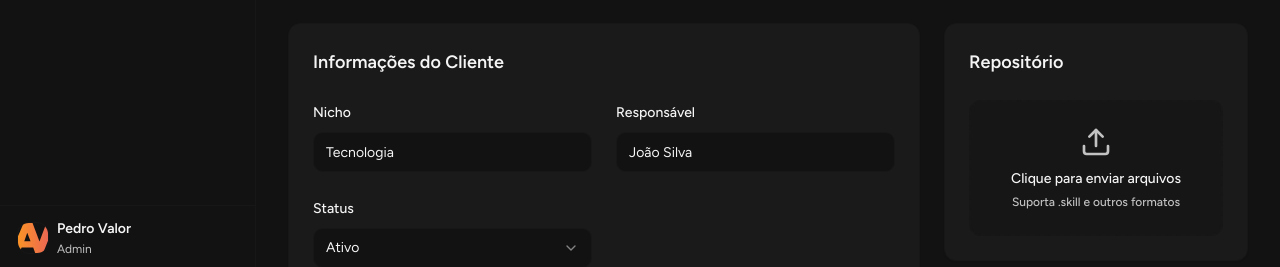
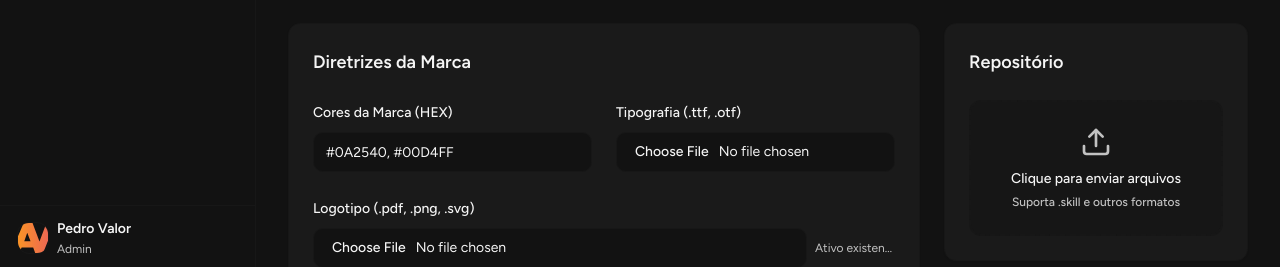
Before and after one commit to joaofre1tas/av-marketing-dashboard, a React (Vite) app: page /clientes/1 in a window 1280 px wide. Shown: the part 530-797 px from the top of the page. Built offline with nearby package versions, Linux system fonts and the light colour scheme.

Commit message:
Refactor client management and social media fields

```diff
--- a/src/components/EditClientModal.tsx
+++ b/src/components/EditClientModal.tsx
@@ -42,21 +42,12 @@ export function EditClientModal({ client, open, onOpenChange }: EditClientModalP
   const [logoFile, setLogoFile] = useState<File | null>(null)
   const [voiceAndTone, setVoiceAndTone] = useState('')
 
-  const [niche, setNiche] = useState('')
-  const [responsible, setResponsible] = useState('')
-  const [targetAudience, setTargetAudience] = useState('')
-  const [status, setStatus] = useState<'Ativo' | 'Pausado' | 'Encerrado'>('Ativo')
-
   useEffect(() => {
     if (client && open) {
       setName(client.name)
       setSocials(client.socials || [])
       setColors(client.guidelines?.colors || '')
       setVoiceAndTone(client.guidelines?.voiceAndTone || '')
-      setNiche(client.niche || '')
-      setResponsible(client.responsible || '')
-      setTargetAudience(client.targetAudience || '')
-      setStatus(client.status || 'Ativo')
 
       setSkillFile(null)
       setCoverImage(null)
@@ -100,10 +91,6 @@ export function EditClientModal({ client, open, onOpenChange }: EditClientModalP
       skillFile: skillName,
       coverImage: coverUrl,
       socials: socials.filter((s) => s.url.trim() !== ''),
-      niche,
-      responsible,
-      targetAudience,
-      status,
       guidelines: {
         ...client.guidelines,
         colors,
@@ -184,54 +171,6 @@ export function EditClientModal({ client, open, onOpenChange }: EditClientModalP
                     </span>
                   </div>
                 </div>
-              </div>
-            </div>
-
-            <div className="space-y-4">
-              <h3 className="text-sm font-semibold text-muted-foreground uppercase tracking-wider">
-                Informações do Cliente
-              </h3>
-              <div className="grid grid-cols-1 md:grid-cols-3 gap-4">
-                <div className="flex flex-col gap-2">
-                  <Label>Nicho</Label>
-                  <Input
-                    value={niche}
-                    onChange={(e) => setNiche(e.target.value)}
-                    placeholder="Ex: Tecnologia"
-                    className="bg-background border-[#171717]"
-                  />
-                </div>
-                <div className="flex flex-col gap-2">
-                  <Label>Responsável</Label>
-                  <Input
-                    value={responsible}
-                    onChange={(e) => setResponsible(e.target.value)}
-                    placeholder="Ex: João Silva"
-                    className="bg-background border-[#171717]"
-                  />
-                </div>
-                <div className="flex flex-col gap-2">
-                  <Label>Status</Label>
-                  <Select value={status} onValueChange={(val: any) => setStatus(val)}>
-                    <SelectTrigger className="bg-background border-[#171717]">
-                      <SelectValue />
-                    </SelectTrigger>
-                    <SelectContent>
-                      <SelectItem value="Ativo">Ativo</SelectItem>
-                      <SelectItem value="Pausado">Pausado</SelectItem>
-                      <SelectItem value="Encerrado">Encerrado</SelectItem>
-                    </SelectContent>
-                  </Select>
-                </div>
-              </div>
-              <div className="flex flex-col gap-2">
-                <Label>Público-alvo</Label>
-                <Textarea
-                  value={targetAudience}
-                  onChange={(e) => setTargetAudience(e.target.value)}
-                  placeholder="Descreva o público-alvo do cliente"
-                  className="min-h-[80px] bg-background border-[#171717]"
-                />
               </div>
             </div>
 
--- a/src/components/NewClientModal.tsx
+++ b/src/components/NewClientModal.tsx
@@ -43,11 +43,6 @@ export function NewClientModal({ open, onOpenChange }: NewClientModalProps) {
   const [logoFile, setLogoFile] = useState<File | null>(null)
   const [voiceAndTone, setVoiceAndTone] = useState('')
 
-  const [niche, setNiche] = useState('')
-  const [responsible, setResponsible] = useState('')
-  const [targetAudience, setTargetAudience] = useState('')
-  const [status, setStatus] = useState<'Ativo' | 'Pausado' | 'Encerrado'>('Ativo')
-
   const handleAddSocial = () => {
     setSocials([...socials, { platform: 'Instagram', url: '' }])
   }
@@ -87,10 +82,6 @@ export function NewClientModal({ open, onOpenChange }: NewClientModalProps) {
         logo: logoUrl,
         voiceAndTone,
       },
-      niche,
-      responsible,
-      targetAudience,
-      status,
     })
 
     toast({
@@ -110,10 +101,6 @@ export function NewClientModal({ open, onOpenChange }: NewClientModalProps) {
       setFontsFile(null)
       setLogoFile(null)
       setVoiceAndTone('')
-      setNiche('')
-      setResponsible('')
-      setTargetAudience('')
-      setStatus('Ativo')
     }
     onOpenChange(newOpen)
   }
@@ -173,54 +160,6 @@ export function NewClientModal({ open, onOpenChange }: NewClientModalProps) {
                     </span>
                   </div>
                 </div>
-              </div>
-            </div>
-
-            <div className="space-y-4">
-              <h3 className="text-sm font-semibold text-muted-foreground uppercase tracking-wider">
-                Informações do Cliente
-              </h3>
-              <div className="grid grid-cols-1 md:grid-cols-3 gap-4">
-                <div className="flex flex-col gap-2">
-                  <Label>Nicho</Label>
-                  <Input
-                    value={niche}
-                    onChange={(e) => setNiche(e.target.value)}
-                    placeholder="Ex: Tecnologia"
-                    className="bg-background border-[#171717]"
-                  />
-                </div>
-                <div className="flex flex-col gap-2">
-                  <Label>Responsável</Label>
-                  <Input
-                    value={responsible}
-                    onChange={(e) => setResponsible(e.target.value)}
-                    placeholder="Ex: João Silva"
-                    className="bg-background border-[#171717]"
-                  />
-                </div>
-                <div className="flex flex-col gap-2">
-                  <Label>Status</Label>
-                  <Select value={status} onValueChange={(val: any) => setStatus(val)}>
-                    <SelectTrigger className="bg-background border-[#171717]">
-                      <SelectValue />
-                    </SelectTrigger>
-                    <SelectContent>
-                      <SelectItem value="Ativo">Ativo</SelectItem>
-                      <SelectItem value="Pausado">Pausado</SelectItem>
-                      <SelectItem value="Encerrado">Encerrado</SelectItem>
-                    </SelectContent>
-                  </Select>
-                </div>
-              </div>
-              <div className="flex flex-col gap-2">
-                <Label>Público-alvo</Label>
-                <Textarea
-                  value={targetAudience}
-                  onChange={(e) => setTargetAudience(e.target.value)}
-                  placeholder="Descreva o público-alvo do cliente"
-                  className="min-h-[80px] bg-background border-[#171717]"
-                />
               </div>
             </div>
 
--- a/src/pages/client-tabs/OverviewTab.tsx
+++ b/src/pages/client-tabs/OverviewTab.tsx
@@ -1,6 +1,16 @@
 import { useState, useEffect } from 'react'
 import { useParams } from 'react-router-dom'
-import { Upload, Download, Clock, Instagram, Youtube, Linkedin, Save } from 'lucide-react'
+import {
+  Upload,
+  Download,
+  Clock,
+  Instagram,
+  Youtube,
+  Linkedin,
+  Save,
+  Plus,
+  Trash2,
+} from 'lucide-react'
 import { Input } from '@/components/ui/input'
 import { Label } from '@/components/ui/label'
 import { Textarea } from '@/components/ui/textarea'
@@ -14,7 +24,7 @@ import {
   SelectValue,
 } from '@/components/ui/select'
 import { useToast } from '@/hooks/use-toast'
-import useMainStore from '@/stores/main'
+import useMainStore, { SocialMediaLink } from '@/stores/main'
 
 export default function OverviewTab() {
   const { id } = useParams()
@@ -27,20 +37,13 @@ export default function OverviewTab() {
 
   const [colors, setColors] = useState(client?.guidelines?.colors || '')
   const [voiceAndTone, setVoiceAndTone] = useState(client?.guidelines?.voiceAndTone || '')
-
-  const [niche, setNiche] = useState(client?.niche || '')
-  const [responsible, setResponsible] = useState(client?.responsible || '')
-  const [targetAudience, setTargetAudience] = useState(client?.targetAudience || '')
-  const [status, setStatus] = useState<'Ativo' | 'Pausado' | 'Encerrado'>(client?.status || 'Ativo')
+  const [socials, setSocials] = useState<SocialMediaLink[]>(client?.socials || [])
 
   useEffect(() => {
     if (client) {
       setColors(client.guidelines?.colors || '')
       setVoiceAndTone(client.guidelines?.voiceAndTone || '')
-      setNiche(client.niche || '')
-      setResponsible(client.responsible || '')
-      setTargetAudience(client.targetAudience || '')
-      setStatus(client.status || 'Ativo')
+      setSocials(client.socials || [])
     }
   }, [client])
 
@@ -69,12 +72,23 @@ export default function OverviewTab() {
     }
   }
 
+  const handleAddSocial = () => {
+    setSocials([...socials, { platform: 'Instagram', url: '' }])
+  }
+
+  const handleRemoveSocial = (index: number) => {
+    setSocials(socials.filter((_, i) => i !== index))
+  }
+
+  const handleSocialChange = (index: number, field: keyof SocialMediaLink, value: string) => {
+    const newSocials = [...socials]
+    newSocials[index] = { ...newSocials[index], [field]: value }
+    setSocials(newSocials)
+  }
+
   const handleSaveChanges = () => {
     updateClient(client.id, {
-      niche,
-      responsible,
-      targetAudience,
-      status,
+      socials: socials.filter((s) => s.url.trim() !== ''),
       guidelines: {
         ...client.guidelines,
         colors,
@@ -124,54 +138,6 @@ export default function OverviewTab() {
 
       <div className="grid grid-cols-1 lg:grid-cols-3 gap-6">
         <div className="lg:col-span-2 space-y-6">
-          <div className="bg-card border border-border rounded-lg p-6 shadow-sm">
-            <h3 className="text-lg font-semibold font-sans mb-6 text-foreground">
-              Informações do Cliente
-            </h3>
-            <div className="grid grid-cols-1 md:grid-cols-2 gap-6">
-              <div className="space-y-2">
-                <Label>Nicho</Label>
-                <Input
-                  value={niche}
-                  onChange={(e) => setNiche(e.target.value)}
-                  placeholder="Ex: Tecnologia"
-                  className="bg-background border-border"
-                />
-              </div>
-              <div className="space-y-2">
-                <Label>Responsável</Label>
-                <Input
-                  value={responsible}
-                  onChange={(e) => setResponsible(e.target.value)}
-                  placeholder="Ex: João Silva"
-                  className="bg-background border-border"
-                />
-              </div>
-              <div className="space-y-2">
-                <Label>Status</Label>
-                <Select value={status} onValueChange={(val: any) => setStatus(val)}>
-                  <SelectTrigger className="bg-background border-border">
-                    <SelectValue />
-                  </SelectTrigger>
-                  <SelectContent>
-                    <SelectItem value="Ativo">Ativo</SelectItem>
-                    <SelectItem value="Pausado">Pausado</SelectItem>
-                    <SelectItem value="Encerrado">Encerrado</SelectItem>
-                  </SelectContent>
-                </Select>
-              </div>
-              <div className="col-span-1 md:col-span-2 space-y-2">
-                <Label>Público-alvo</Label>
-                <Textarea
-                  value={targetAudience}
-                  onChange={(e) => setTargetAudience(e.target.value)}
-                  placeholder="Descreva o público-alvo"
-                  className="min-h-[80px] bg-background border-border"
-                />
-              </div>
-            </div>
-          </div>
-
           <div className="bg-card border border-border rounded-lg p-6 shadow-sm">
             <h3 className="text-lg font-semibold font-sans mb-6 text-foreground">
               Diretrizes da Marca
@@ -228,37 +194,54 @@ export default function OverviewTab() {
             </div>
           </div>
 
-          <div className="flex justify-end">
-            <Button onClick={handleSaveChanges} className="gap-2">
-              <Save className="h-4 w-4" /> Salvar Alterações
-            </Button>
-          </div>
-
           <div className="bg-card border border-border rounded-lg p-6 shadow-sm">
             <div className="flex justify-between items-center mb-6">
               <h3 className="text-lg font-semibold font-sans text-foreground">Redes Sociais</h3>
+              <Button
+                variant="outline"
+                size="sm"
+                onClick={handleAddSocial}
+                className="h-8 border-border"
+              >
+                <Plus className="h-3 w-3 mr-2" /> Adicionar
+              </Button>
             </div>
             <div className="space-y-4">
-              {client.socials.length === 0 && (
+              {socials.length === 0 && (
                 <p className="text-sm text-muted-foreground py-4 border border-dashed border-border rounded-md text-center">
                   Nenhuma rede social cadastrada para este cliente.
                 </p>
               )}
-              {client.socials.map((social, idx) => (
-                <div
-                  key={idx}
-                  className="flex flex-col sm:flex-row gap-4 items-start sm:items-center"
+              {socials.map((social, index) => (
+                <div key={index} className="flex items-center gap-3 animate-fade-in-down">
+                  <Select
+                    value={social.platform}
+                    onValueChange={(val) => handleSocialChange(index, 'platform', val)}
                   >
-                  <div className="flex items-center gap-2 w-32 shrink-0">
-                    {getPlatformIcon(social.platform)}
-                    <Label>{social.platform}</Label>
-                  </div>
+                    <SelectTrigger className="w-[140px] bg-background border-border shrink-0">
+                      <SelectValue />
+                    </SelectTrigger>
+                    <SelectContent>
+                      <SelectItem value="Instagram">Instagram</SelectItem>
+                      <SelectItem value="YouTube">YouTube</SelectItem>
+                      <SelectItem value="LinkedIn">LinkedIn</SelectItem>
+                    </SelectContent>
+                  </Select>
                   <Input
                     value={social.url}
-                    readOnly
-                    placeholder="URL do Perfil"
-                    className="w-full bg-background/50 border-border text-muted-foreground"
+                    onChange={(e) => handleSocialChange(index, 'url', e.target.value)}
+                    placeholder="Link do perfil"
+                    className="flex-1 bg-background border-border"
                   />
+                  <Button
+                    variant="ghost"
+                    size="icon"
+                    className="text-muted-foreground hover:text-destructive shrink-0"
+                    onClick={() => handleRemoveSocial(index)}
+                  >
+                    <Trash2 className="h-4 w-4" />
+                  </Button>
+                  {social.url.trim() !== '' && (
                     <Button
                       variant="outline"
                       size="icon"
@@ -269,9 +252,16 @@ export default function OverviewTab() {
                         <ExternalLinkIcon />
                       </a>
                     </Button>
+                  )}
                 </div>
               ))}
             </div>
+          </div>
+
+          <div className="flex justify-end">
+            <Button onClick={handleSaveChanges} className="gap-2">
+              <Save className="h-4 w-4" /> Salvar Alterações
+            </Button>
           </div>
         </div>
 
--- a/src/stores/main.ts
+++ b/src/stores/main.ts
@@ -51,10 +51,6 @@ export interface Client {
   coverImage?: string
   socials: SocialMediaLink[]
   guidelines?: BrandGuidelines
-  niche?: string
-  responsible?: string
-  targetAudience?: string
-  status?: 'Ativo' | 'Pausado' | 'Encerrado'
 }
 
 export interface GlobalState {
@@ -79,10 +75,6 @@ const initialState: GlobalState = {
         { platform: 'LinkedIn', url: 'https://linkedin.com/company/techcorp' },
         { platform: 'YouTube', url: 'https://youtube.com/@techcorp' },
       ],
-      niche: 'Tecnologia',
-      responsible: 'João Silva',
-      targetAudience: 'Empresas B2B',
-      status: 'Ativo',
     },
     {
       id: '2',
```
Also changed, not shown: .skip.config.json. Lines whose indentation alone changed are shown as unchanged.
